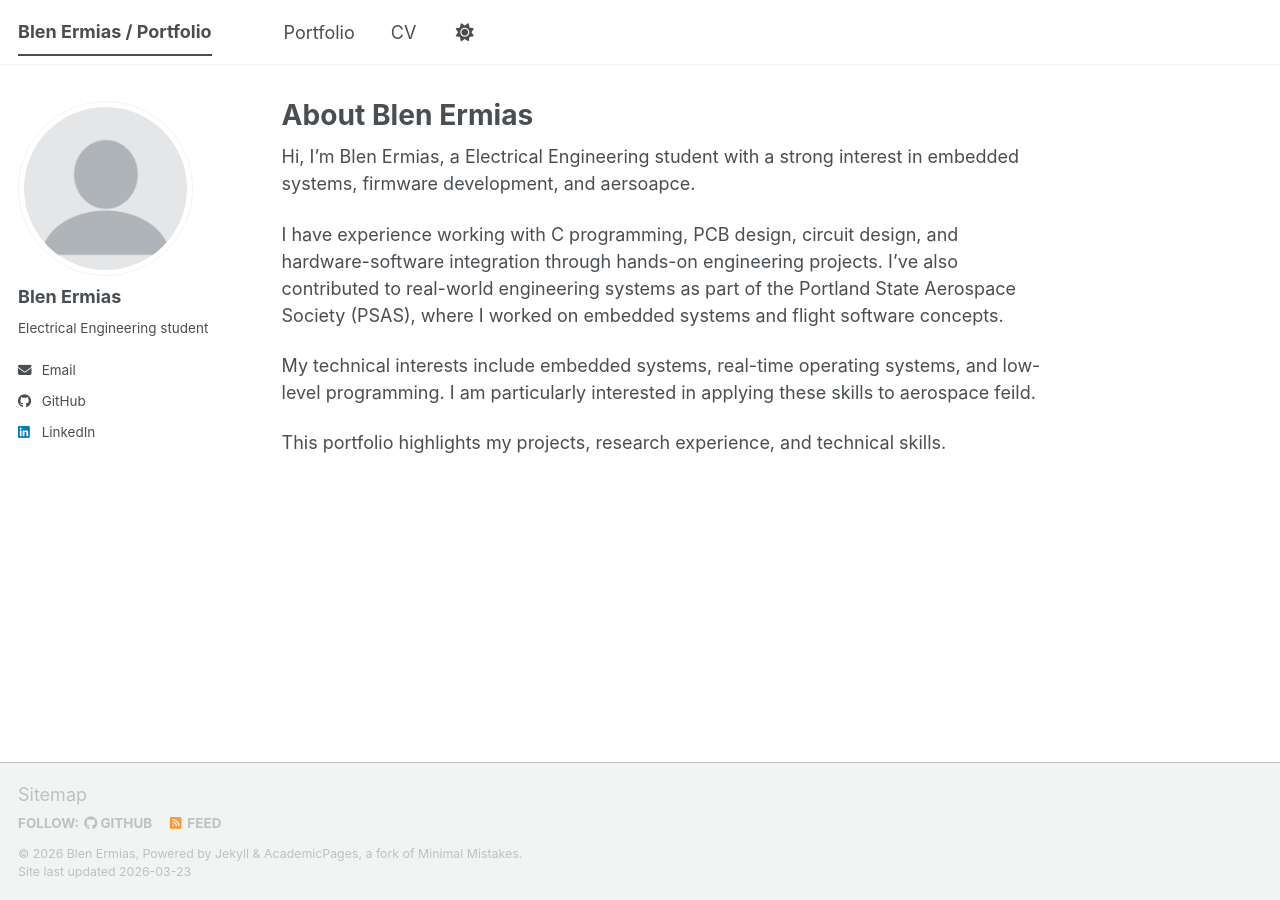
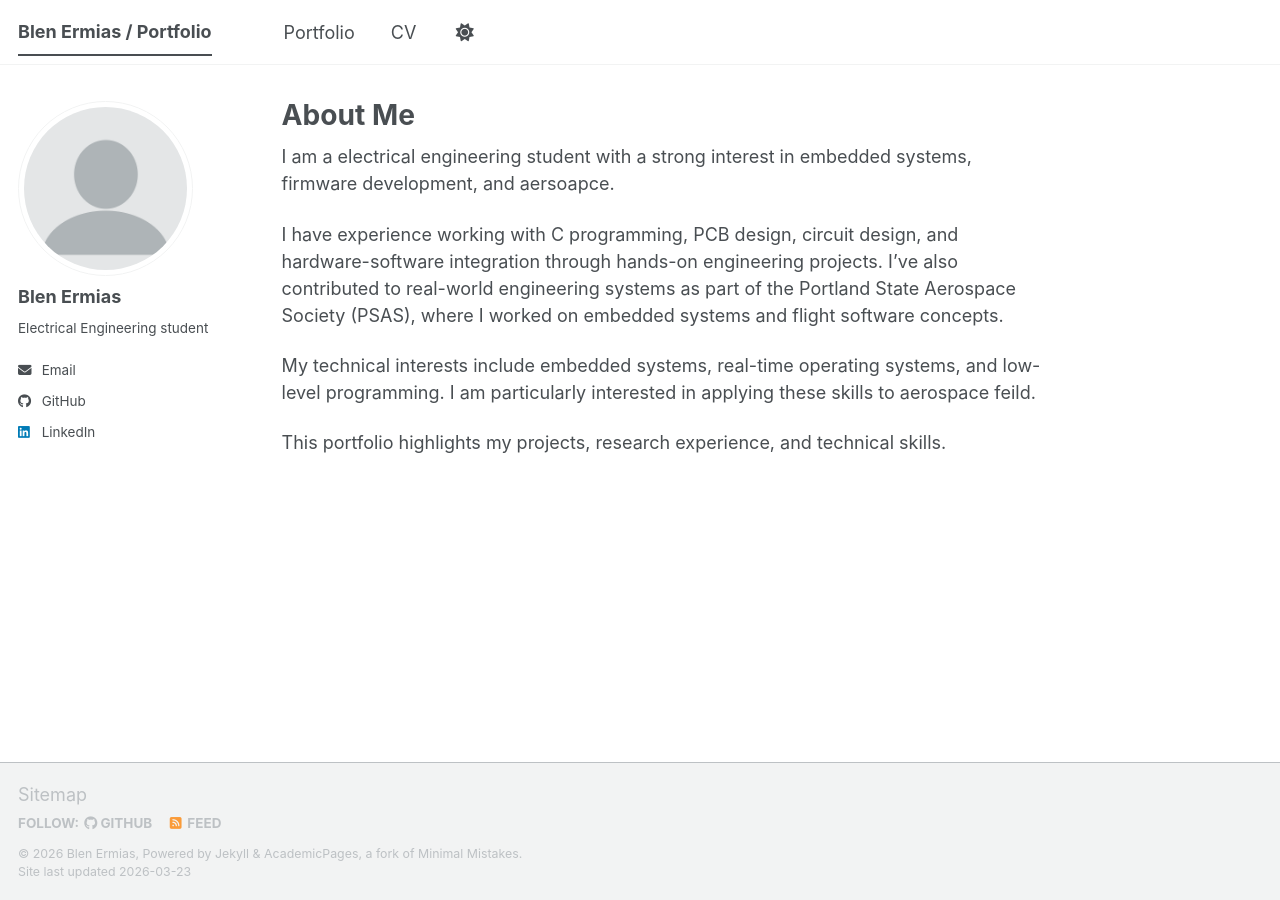
Before and after one commit to Blen-E/Blen-E.github.io, a Jekyll site: the page built from _pages/about.md, in a window 1280 px wide. Built offline with Jekyll 4.4.1, drawn with Linux system fonts in a browser that asks for light colours; a script bundle is joined from its source files by our own code; library files that are not in the unit come from our copies.

Commit message:
Update about.md

```diff
--- a/_pages/about.md
+++ b/_pages/about.md
@@ -1,12 +1,12 @@
 ---
 permalink: /
-title: "About Blen Ermias"
+title: "About Me"
 author_profile: true
 redirect_from:
   - /about/
   - /about.html
 ---
-Hi, I’m Blen Ermias, a Electrical Engineering student with a strong interest in embedded systems, firmware development, and aersoapce.
+I am a electrical engineering student with a strong interest in embedded systems, firmware development, and aersoapce.
 
 I have experience working with C programming, PCB design, circuit design, and hardware-software integration through hands-on engineering projects. I’ve also contributed to real-world engineering systems as part of the Portland State Aerospace Society (PSAS), where I worked on embedded systems and flight software concepts.
 
```
